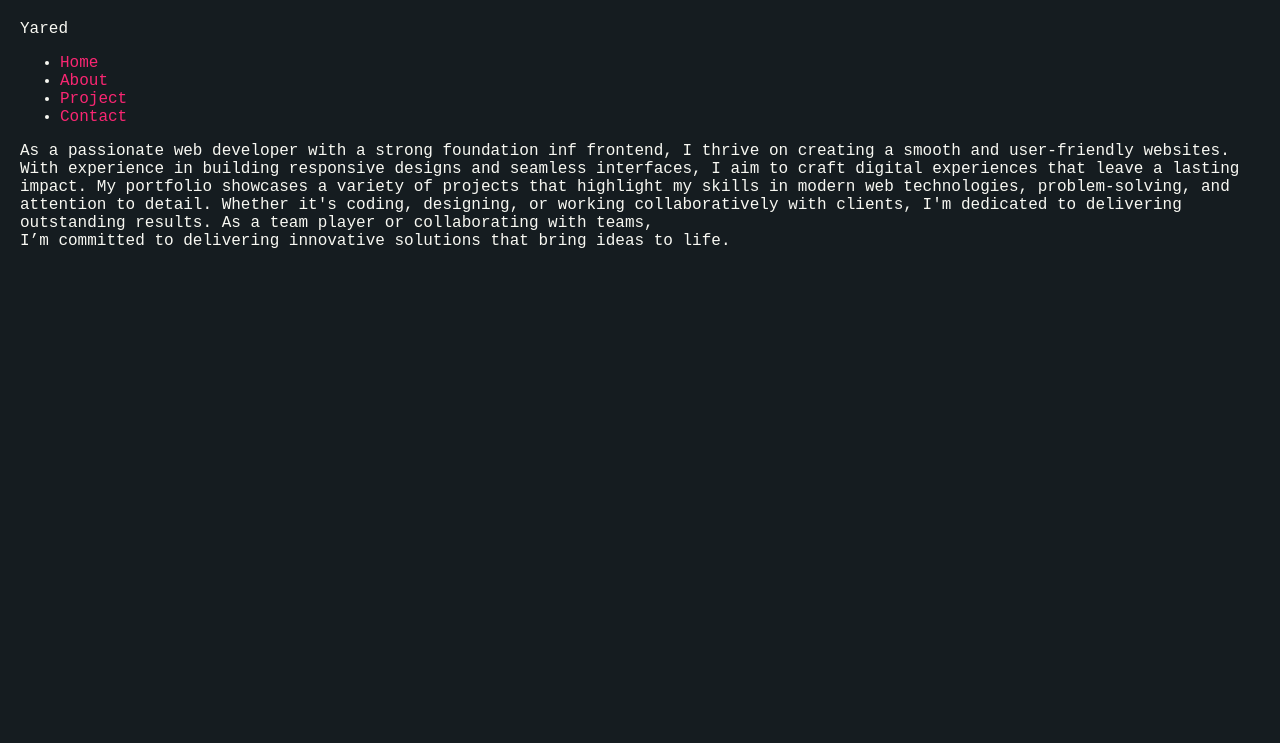
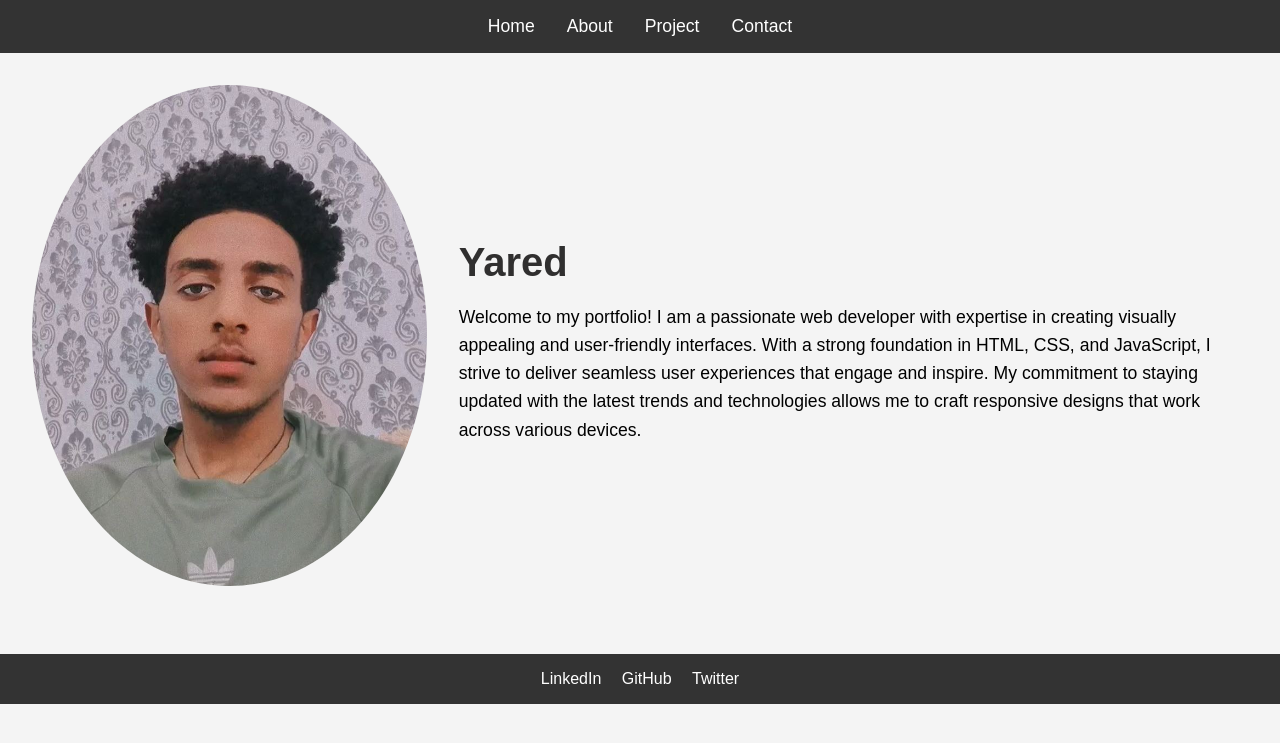
Before and after one commit to yared22/portofolio, a PHP site: page / in a window 1280 px wide. Shown: the top 743 px of the page. Run offline with PHP 8.4, Linux system fonts and the light colour scheme.

Commit message:
just some updates

```diff
--- a/index.php
+++ b/index.php
@@ -1,27 +1,97 @@
-<?php
-include 'fetch_data.php';
-?>
 <!DOCTYPE html>
 <html lang="en">
 <head>
     <meta charset="UTF-8">
     <meta name="viewport" content="width=device-width, initial-scale=1.0">
-    <title>Portfolio</title>
-    <link rel="stylesheet" href="index_styles.css">
+    <title>Yared's Portfolio</title>
+    <link rel="stylesheet" href="style.css">
+    <style>
+        body {
+            font-family: 'Arial', sans-serif;
+            margin: 0;
+            padding: 0;
+            box-sizing: border-box;
+        }
+
+        nav {
+            background-color: #333;
+            padding: 1rem;
+        }
+
+        .nav-links {
+            list-style: none;
+            display: flex;
+            justify-content: center;
+            margin: 0;
+            padding: 0;
+        }
+
+        .nav-links li {
+            margin: 0 1rem;
+        }
+
+        .nav-links a {
+            color: white;
+            text-decoration: none;
+            font-size: 1.1rem;
+        }
+
+        .nav-links a:hover {
+            color: #4CAF50;
+        }
+
+        .hero {
+            display: flex;
+            align-items: center;
+            padding: 2rem;
+            background-color: #f4f4f4;
+        }
+
+        .profile-pic {
+            width: 33%;
+            margin-right: 2rem;
+        }
+
+        .profile-pic img {
+            width: 100%;
+            border-radius: 50%;
+        }
+
+        .intro {
+            width: 66%;
+        }
+
+        .intro h1 {
+            font-size: 2.5rem;
+            margin-bottom: 1rem;
+        }
+
+        .intro p {
+            font-size: 1.1rem;
+            line-height: 1.6;
+        }
+
+        footer {
+            background-color: #333;
+            color: white;
+            text-align: center;
+            padding: 1rem;
+            margin-top: 2rem;
+        }
+
+        .social-links a {
+            color: white;
+            margin: 0 0.5rem;
+            text-decoration: none;
+        }
+
+        .social-links a:hover {
+            color: #4CAF50;
+        }
+    </style>
 </head>
 <body>
-    <div class="container">
-
-        <header class="header">
-            <div class="logo">
-                <div style=color:mate black;>Yared</div>
-            </div>
-            <nav class="nav">
-                <div class="hamburger" id="hamburger">
-                    <span></span>
-                    <span></span>
-                    <span></span>
-                </div>
+    <nav>
         <ul class="nav-links" id="nav-links">
             <li><a href="#home">Home</a></li>
             <li><a href="about.php">About</a></li>
@@ -29,17 +99,23 @@ include 'fetch_data.php';
             <li><a href="contact.php">Contact</a></li>
         </ul>
     </nav>
-           <p> As a passionate web developer with a strong foundation inf frontend,
-             I thrive on creating a smooth and user-friendly websites.
-             With experience in building responsive designs and seamless interfaces,
-             I aim to craft digital experiences that leave a lasting impact.
-              My portfolio showcases a variety of projects that highlight my skills in modern web technologies,
-               problem-solving, and attention to detail. Whether it's coding, designing,
-               or working collaboratively with clients, I'm dedicated to delivering outstanding results.
-               As a team player or collaborating with teams,<br>
-             I’m committed to delivering innovative solutions that bring ideas to life.<br>
-             </p>
-        </header>
 
+    <div class="hero">
+        <div class="profile-pic">
+            <img src="self.jpg" alt="Yared's Profile Picture">
+        </div>
+        <div class="intro">
+            <h1>Yared</h1>
+            <p>Welcome to my portfolio! I am a passionate web developer with expertise in creating visually appealing and user-friendly interfaces. With a strong foundation in HTML, CSS, and JavaScript, I strive to deliver seamless user experiences that engage and inspire. My commitment to staying updated with the latest trends and technologies allows me to craft responsive designs that work across various devices.</p>
+        </div>
+    </div>
+
+    <footer>
+        <div class="social-links">
+            <a href="https://linkedin.com/in/yared" target="_blank">LinkedIn</a>
+            <a href="https://github.com/yared" target="_blank">GitHub</a>
+            <a href="https://twitter.com/yared" target="_blank">Twitter</a>
+        </div>
+    </footer>
 </body>
 </html>
```
Also changed, not shown: self.jpg (added). Lines whose indentation alone changed are shown as unchanged.
